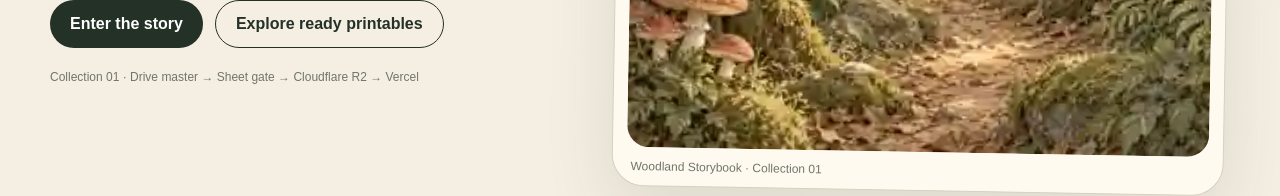
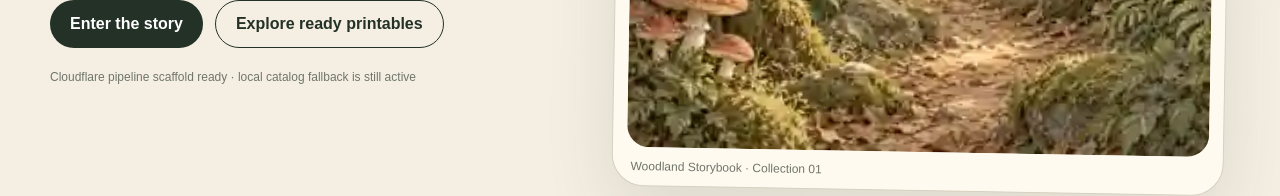
Before and after one commit to kreecrypto/Digital-Arts, a Next.js app: page / in a window 1280 px wide. Shown: the part 744-940 px from the top of the page. Built offline with nearby package versions, Linux system fonts and the light colour scheme.

Commit message:
fix: show Cloudflare sync status honestly while fallback is active

```diff
--- a/app/page.tsx
+++ b/app/page.tsx
@@ -3,6 +3,7 @@ import { getCatalog } from "./catalog";
 
 export default async function Home() {
   const catalog = await getCatalog();
+  const cloudflareLive = catalog.source !== "local-fallback";
   const artwork = {
     hero: catalog.artwork.hero ?? fallbackArtwork.hero,
     rabbit: catalog.artwork.rabbit ?? fallbackArtwork.rabbit,
@@ -51,7 +52,11 @@ export default async function Home() {
             <a className="button primary" href="#story">Enter the story</a>
             <a className="button secondary" href="#shop">Explore ready printables</a>
           </div>
-          <p className="sync-note">Collection 01 · Drive master → Sheet gate → Cloudflare R2 → Vercel</p>
+          <p className="sync-note">
+            {cloudflareLive
+              ? "Live pipeline · Drive master → Sheet gate → Cloudflare R2 → Vercel"
+              : "Cloudflare pipeline scaffold ready · local catalog fallback is still active"}
+          </p>
         </div>
 
         <figure className="hero-art">
```
